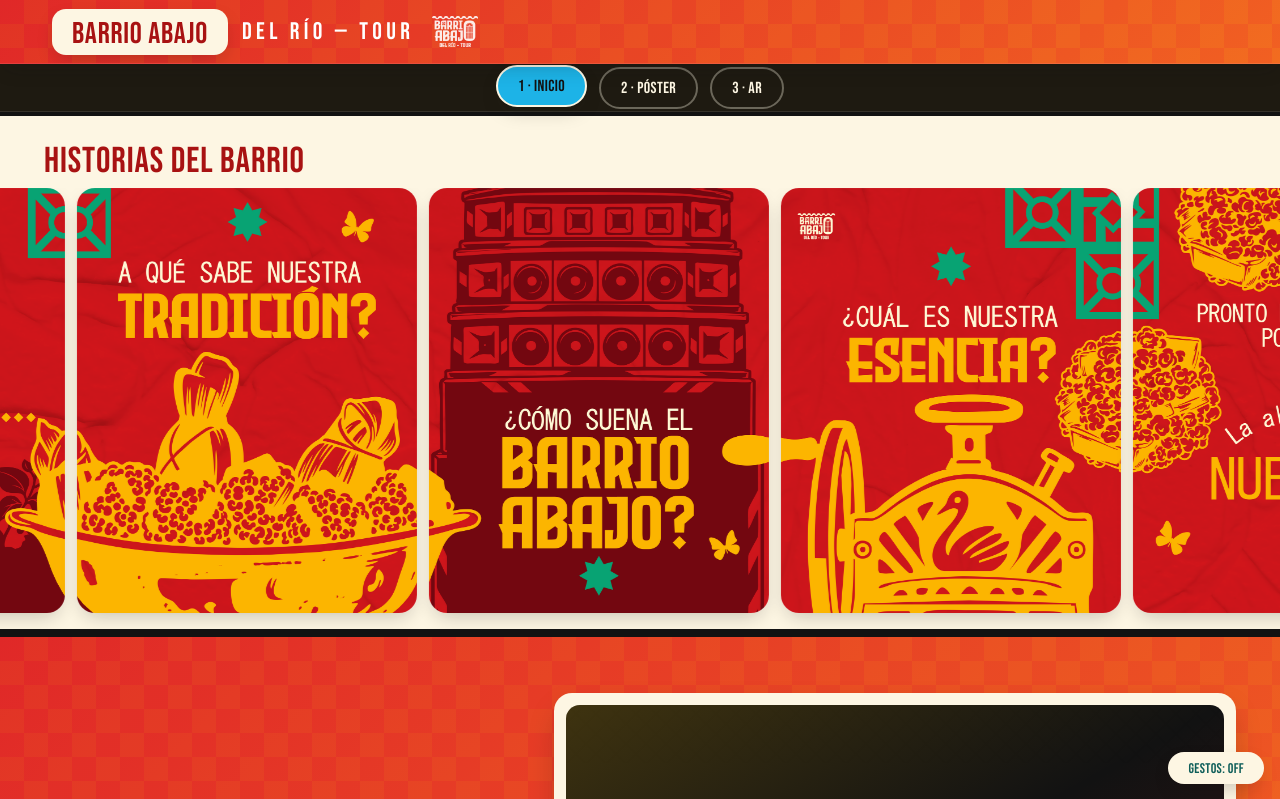
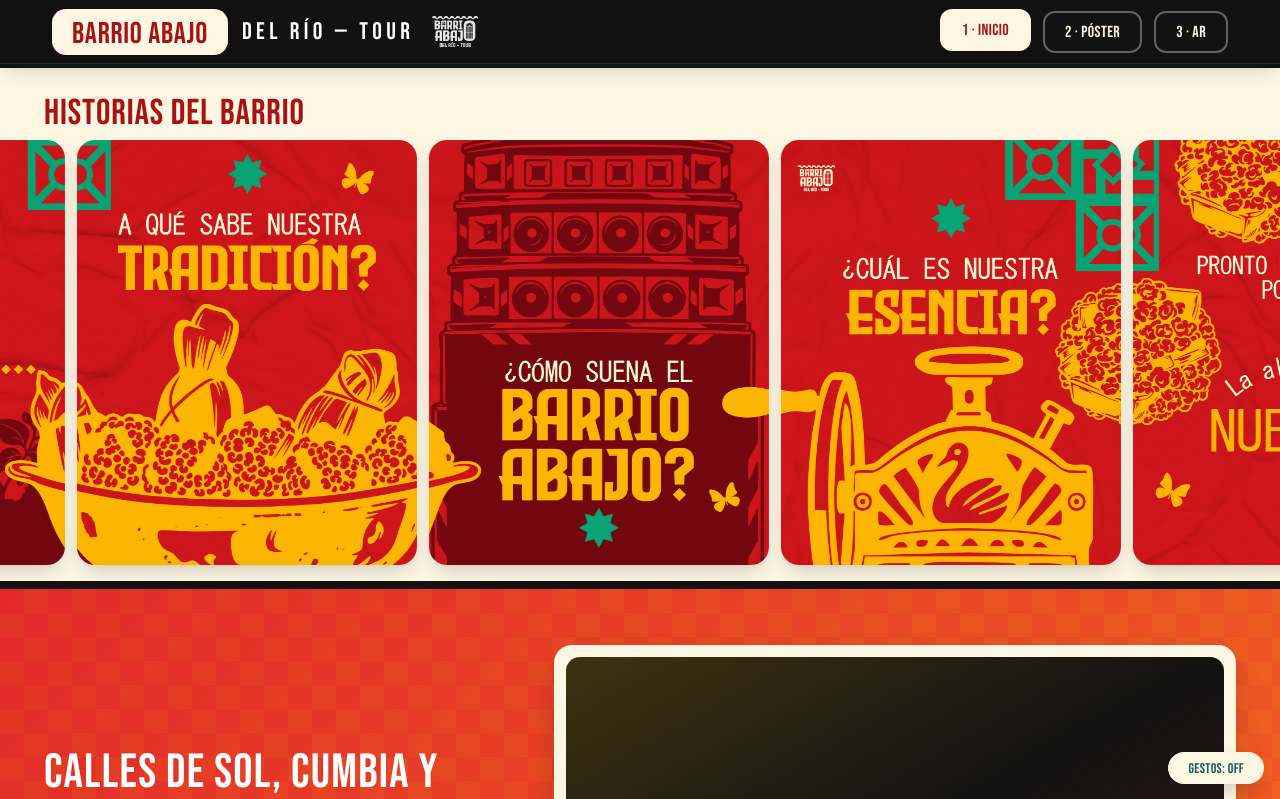
Before and after one commit to xDemoxz/AlegrIA, a React (Vite) app: page / in a window 1280 px wide. Shown: the top 799 px of the page. Built offline with nearby package versions, Linux system fonts and the light colour scheme.

Commit message:
feat: cambios en HeaderBanner, módulo 2 3D y HomeApp

```diff
--- a/src/components/layout/HeaderBanner.jsx
+++ b/src/components/layout/HeaderBanner.jsx
@@ -1,19 +1,26 @@
+import { SECTION } from '../../store/useAppStore';
+
+const ITEMS = [
+  { section: SECTION.MOD1_TIMELINE, label: '1 · INICIO' },
+  { section: SECTION.MOD3_POSTER, label: '2 · PÓSTER' },
+  { section: SECTION.MOD4_AR, label: '3 · AR' },
+];
+
 /** HeaderBanner — cabecera fixed con hide-on-scroll (translateY).
  * Altura fija h-[56px] md:h-[64px] para sync con ModuleNav; sin flex-wrap inestable. */
-export default function HeaderBanner({ badge = '', badgeImage, hidden = false }) {
+export default function HeaderBanner({ active, onSelect, badge = '', badgeImage, hidden = false }) {
   const showBadge = Boolean(badge || badgeImage);
   return (
     <header
-      className="fixed top-0 inset-x-0 z-50 bg-festival border-b border-white/10 shadow-soft overflow-hidden h-[56px] md:h-[64px] flex items-center transition-transform duration-300 ease-out will-change-transform"
+      className="fixed top-0 inset-x-0 z-50 bg-ink border-b border-white/10 shadow-soft overflow-hidden h-[56px] md:h-[64px] flex items-center transition-transform duration-300 ease-out will-change-transform"
       style={{ transform: hidden ? 'translateY(-100%)' : 'translateY(0)' }}
     >
-      <div className="absolute inset-0 bg-baldosa opacity-[0.08] pointer-events-none" />
       <div className="relative flex gap-3 md:gap-4 justify-between items-center w-full max-w-[1240px] mx-auto px-4 md:px-8">
         <div className="flex items-center gap-2 md:gap-3.5 min-w-0">
           <div className="bg-cream text-red-dark font-display text-xl md:text-3xl leading-none tracking-wide px-4 md:px-5 pt-2 pb-1 md:pt-2.5 md:pb-1.5 rounded-[12px] md:rounded-[14px] shadow-soft shrink-0">
             BARRIO ABAJO
           </div>
-          <span className="font-display text-sm md:text-2xl tracking-[0.18em] text-white whitespace-nowrap">DEL RÍO — TOUR</span>
+          <span className="hidden lg:inline font-display text-sm md:text-2xl tracking-[0.18em] text-white whitespace-nowrap">DEL RÍO — TOUR</span>
           <img
             src="/assets/logos/logo-barrio-abajo.png"
             alt="Barrio Abajo"
@@ -21,17 +28,30 @@
             loading="eager"
           />
         </div>
-        {showBadge ? (
-          <div className="flex items-center gap-3 shrink-0">
-            {badgeImage ? (
-              <img src={badgeImage} alt={badge} className="h-8 w-auto object-contain rounded-pill shadow-soft bg-white/10 px-3 py-1" />
-            ) : null}
-            <div className="flex items-center gap-2 bg-verde text-white font-display text-base md:text-xl tracking-wide px-4 md:px-5 pt-1.5 pb-1 md:pt-2 md:pb-1.5 rounded-pill shadow-soft">
-              {badge ? <span>{badge}</span> : null}
-              <span className="w-2 h-2 md:w-2.5 md:h-2.5 rounded-full bg-yellow border border-white/40 animate-pulse hidden sm:block" />
-            </div>
-          </div>
-        ) : null}
+
+        <nav className="flex items-center gap-2 md:gap-3 shrink-0">
+          {ITEMS.map((item) => {
+            const isActive = item.section === active;
+            return (
+              <button
+                key={item.section}
+                type="button"
+                aria-current={isActive ? 'page' : undefined}
+                onClick={() => onSelect(item.section)}
+                className={`font-display text-xs md:text-base tracking-wide px-3 md:px-5 pt-1.5 pb-1 md:pt-2 md:pb-1.5 rounded-[10px] md:rounded-[12px] border-2 transition-all duration-200 ease-pop ${
+                  isActive ? 'shadow-soft -translate-y-0.5' : 'hover:-translate-y-0.5 hover:shadow-soft'
+                }`}
+                style={{
+                  background: isActive ? '#FDF6E3' : 'transparent', // bg-cream
+                  color: isActive ? '#A81212' : '#FDF6E3', // text-red-dark
+                  borderColor: isActive ? '#FDF6E3' : 'rgba(253,246,227,0.35)',
+                }}
+              >
+                {item.label}
+              </button>
+            );
+          })}
+        </nav>
       </div>
     </header>
   );
--- a/src/modules/module2-future/index.jsx
+++ b/src/modules/module2-future/index.jsx
@@ -8,13 +8,7 @@
  * Imports Cinzel + Inter fonts required by the 3D UI components.
  */
 
-import { useCallback } from 'react'
-import { useNavigate } from 'react-router-dom'
-
 export default function Module2Future() {
-  const navigate = useNavigate()
-  const handleLaunch = useCallback(() => navigate('/futuro'), [navigate])
-
   return (
     <section className="relative flex min-h-[70vh] flex-col items-center justify-center overflow-hidden bg-gradient-to-b from-[#06040a] via-[#0a0a14] to-[#0e0a06] px-6 py-20 text-center">
       {/* Ambient particles */}
@@ -54,8 +48,10 @@
           fragmentos del pasado de Barrio Abajo.
         </p>
 
-        <button
-          onClick={handleLaunch}
+        <a
+          href="https://zerik-official.github.io/AlegrIA-3D/"
+          target="_blank"
+          rel="noopener noreferrer"
           className="mt-10 inline-flex items-center gap-3 rounded-full bg-gradient-to-b from-[#ffcc33] to-[#ffb400] px-8 py-4 text-[13px] font-bold tracking-[0.18em] uppercase text-[#1a1205] shadow-[0_8px_30px_rgba(255,180,40,0.3),inset_0_1px_0_rgba(255,255,255,0.5)] transition-all duration-300 hover:-translate-y-0.5 hover:scale-[1.02] hover:shadow-[0_12px_40px_rgba(255,180,40,0.5)]"
         >
           <svg className="h-5 w-5" fill="none" viewBox="0 0 24 24" stroke="currentColor" strokeWidth={2}>
@@ -63,7 +59,7 @@
             <path strokeLinecap="round" strokeLinejoin="round" d="M21 12a9 9 0 11-18 0 9 9 0 0118 0z" />
           </svg>
           Iniciar experiencia 3D
-        </button>
+        </a>
 
         <p className="mt-5 text-[11px] tracking-wide text-[#f5e6c8]/30">
           Requiere teclado y mouse • WASD para moverse • Click para interactuar
--- a/src/pages/HomeApp.jsx
+++ b/src/pages/HomeApp.jsx
@@ -1,7 +1,6 @@
 import { useState, useEffect, useRef } from 'react';
 import { useAppStore, SECTION } from '../store/useAppStore';
 import HeaderBanner from '../components/layout/HeaderBanner';
-import ModuleNav from '../components/layout/ModuleNav';
 import FooterBajero from '../components/layout/FooterBajero';
 import GestureCursor from '../components/controls/GestureCursor';
 import StoryCarousel from '../components/media/StoryCarousel';
@@ -95,12 +94,11 @@
       {/* Patrón de cuadros global (tipo header) */}
       <div className="absolute inset-0 bg-baldosa opacity-[0.08] pointer-events-none z-0 mix-blend-multiply" />
 
-      <HeaderBanner hidden={headerHidden} />
-      <ModuleNav active={section} onSelect={handleNavSelect} headerHidden={headerHidden} />
-      {/* Spacer para header+nav fixed: altura constante para evitar saltos y scroll thrashing */}
+      <HeaderBanner hidden={headerHidden} active={section} onSelect={handleNavSelect} />
+      {/* Spacer para header fixed: altura constante para evitar saltos y scroll thrashing */}
       <div
         aria-hidden="true"
-        className="shrink-0 h-[104px] md:h-[112px]"
+        className="shrink-0 h-[56px] md:h-[64px] bg-ink"
       />
 
       {section === SECTION.MOD1_TIMELINE && (
```
